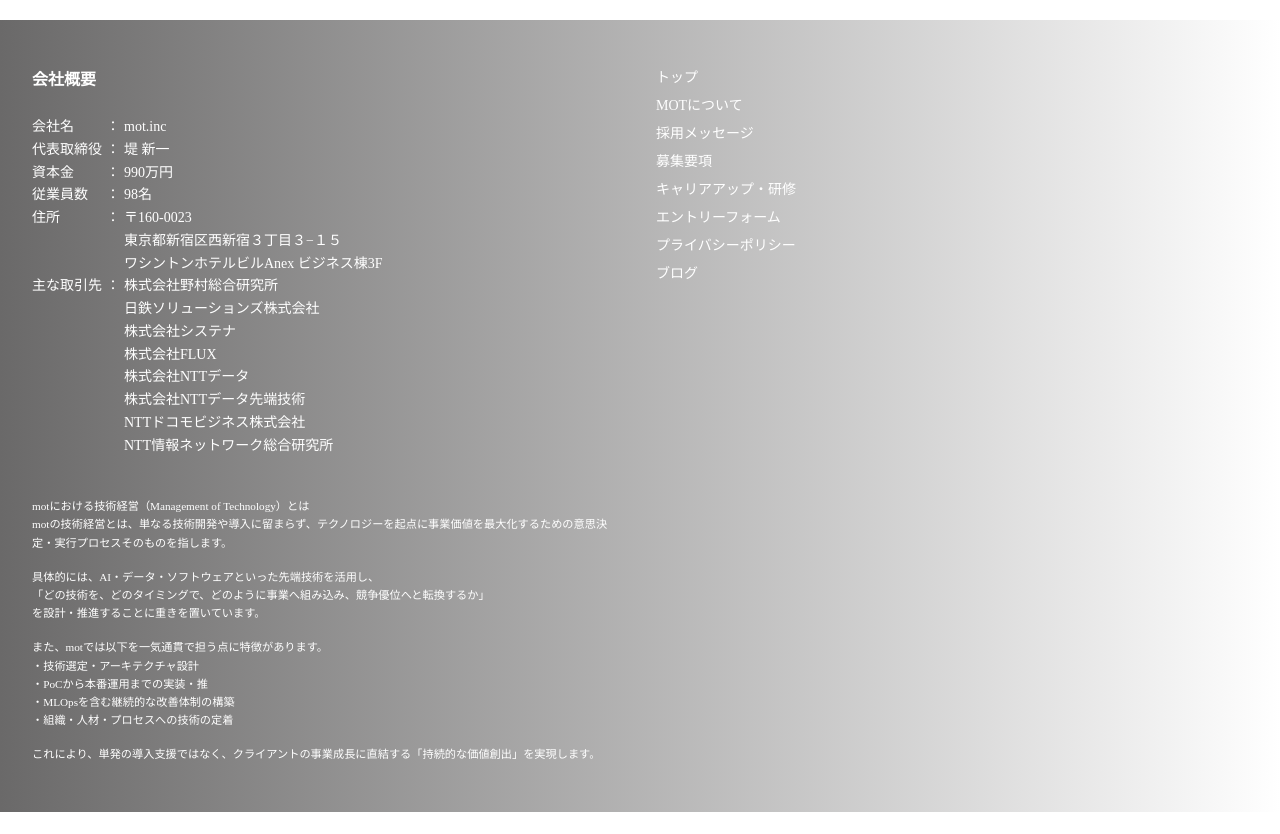
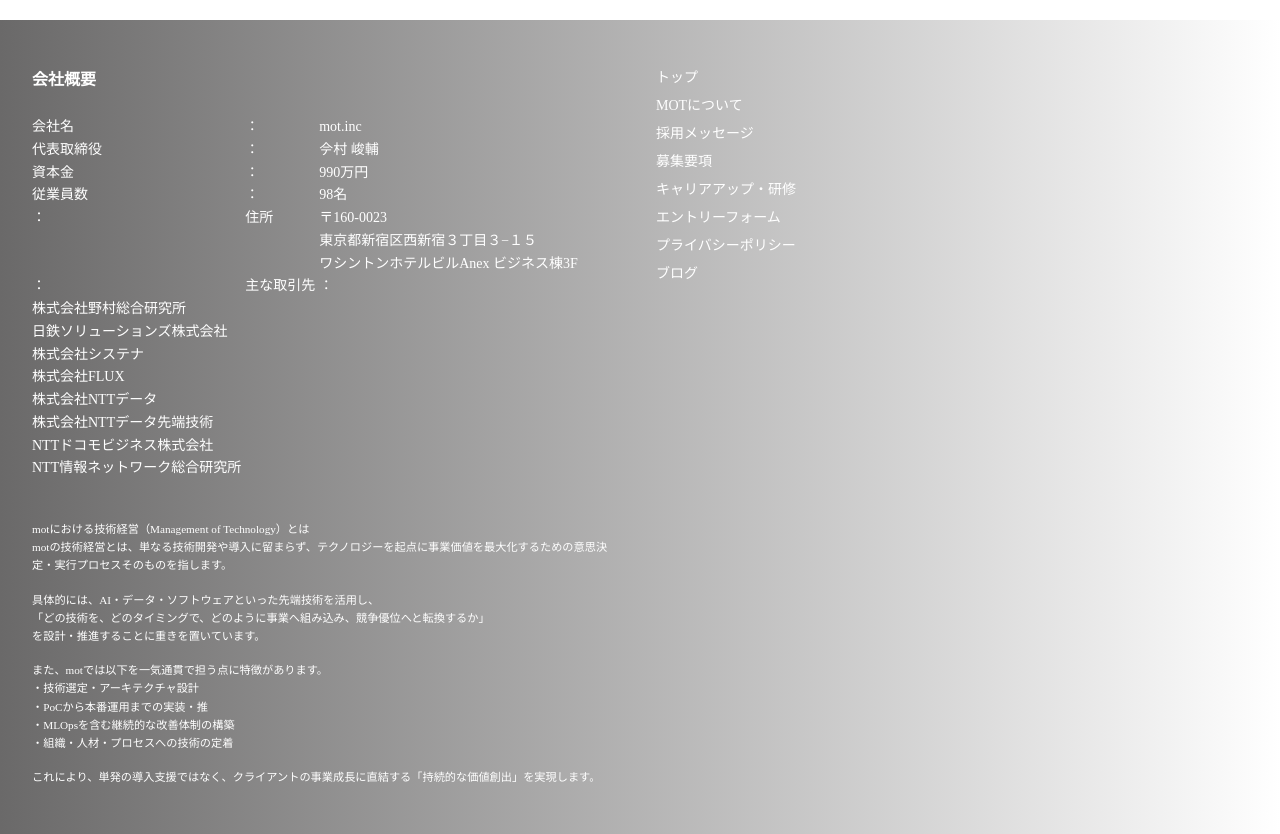
Before and after one commit to srmugi/mot-landing-page, a Next.js app: page /blog in a window 1280 px wide. Shown: the part 1280-2114 px from the top of the page. Before the commit the page ends 2092 px from the top, so only its background shows below. Built offline with nearby package versions, Linux system fonts and the light colour scheme.

Commit message:
行間変更

```diff
--- a/components/footer/Footer.js
+++ b/components/footer/Footer.js
@@ -34,15 +34,15 @@
               <div>mot.inc</div>
               <div>代表取締役</div>
               <div>：</div>
-              <div>堤 新一</div>
+              <div>𫝆村 峻輔</div>
               <div>資本金</div>
               <div>：</div>
               <div>990万円</div>
               <div>従業員数</div>
               <div>：</div>
     　　　　　　<div>98名</div>
+              <div>：</div>
               <div>住所</div>
-              <div>：</div>
               <div>
                 〒160-0023
                 <br />
@@ -50,6 +50,7 @@
                 <br />
                 ワシントンホテルビルAnex ビジネス棟3F
               </div>
+              <div>：</div>
               <div>主な取引先</div>
               <div>：</div>
               <div>
```
